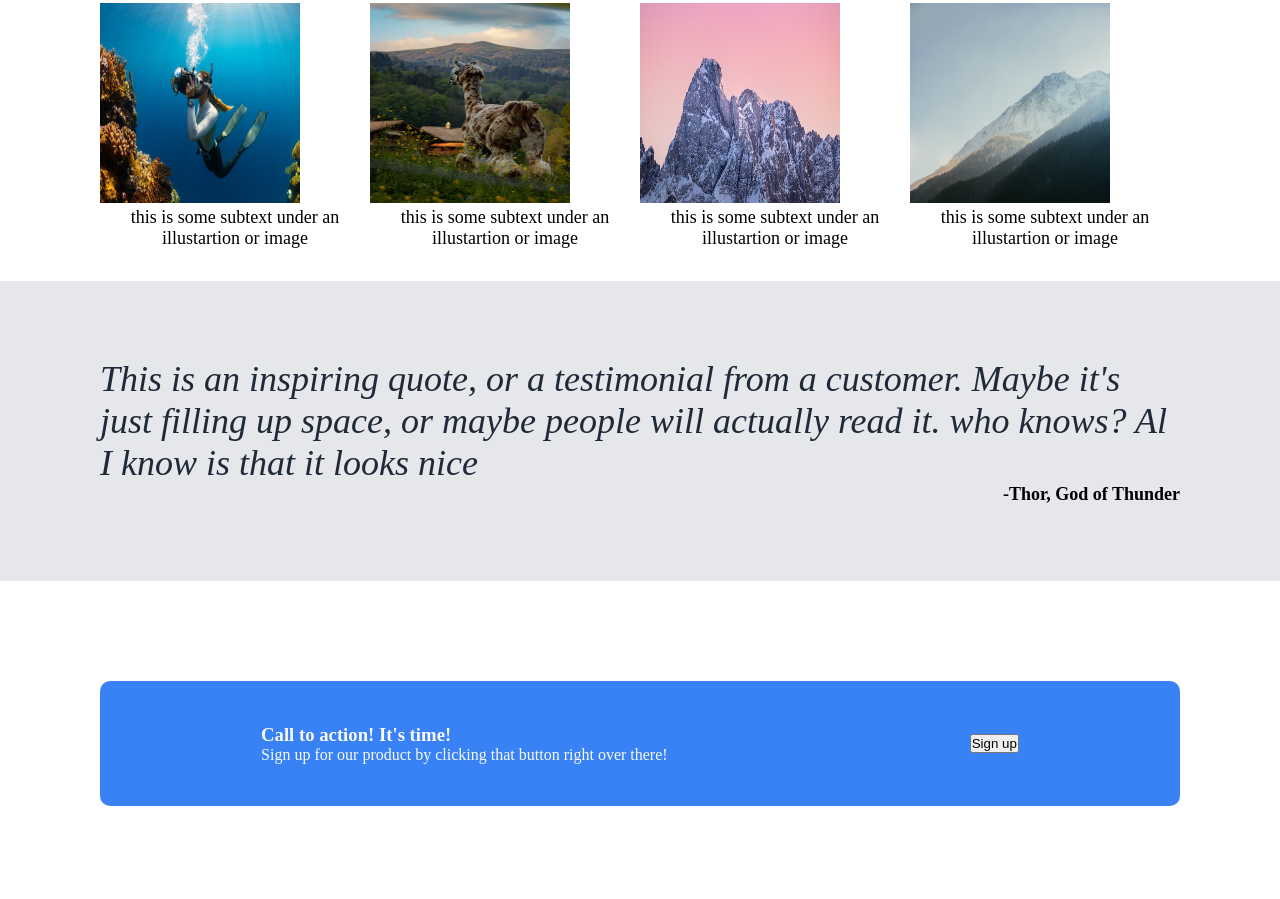
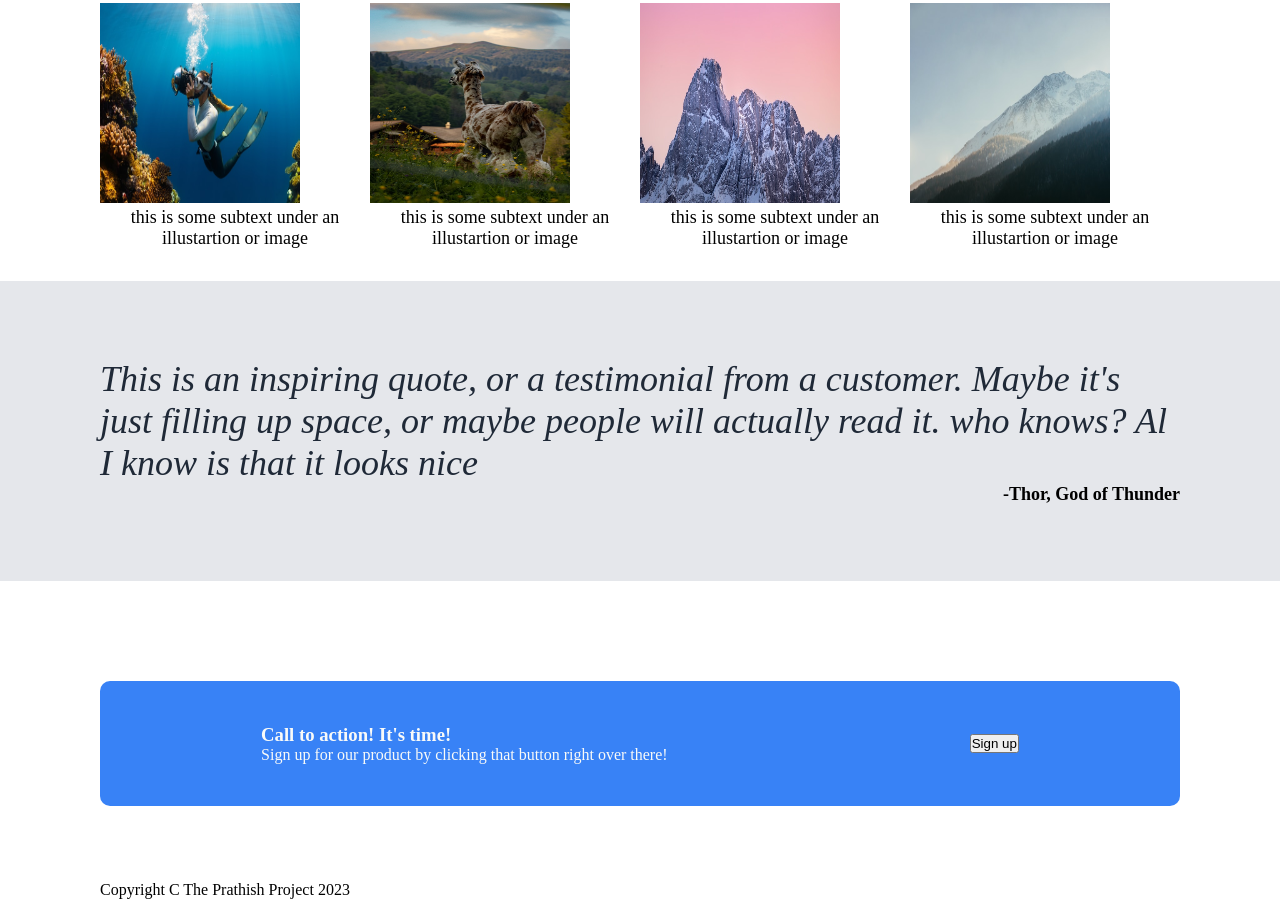
Before and after one commit to Prathish-Reddy/The-Journey, a plain HTML site: page index.html in a window 1280 px wide. Shown: the part 579-1478 px from the top of the page. Drawn offline with Linux system fonts and the light colour scheme.

Commit message:
Add footer

```diff
--- a/index.html
+++ b/index.html
@@ -77,6 +77,11 @@
             <button type="submit">Sign up</button>
         </div>
     </section>
+    <section class="footer">
+        <div class="container">
+            <p>Copyright  C  The Prathish Project 2023</p>
+        </div>
+    </section>
 </body>
 
 </html>
```
